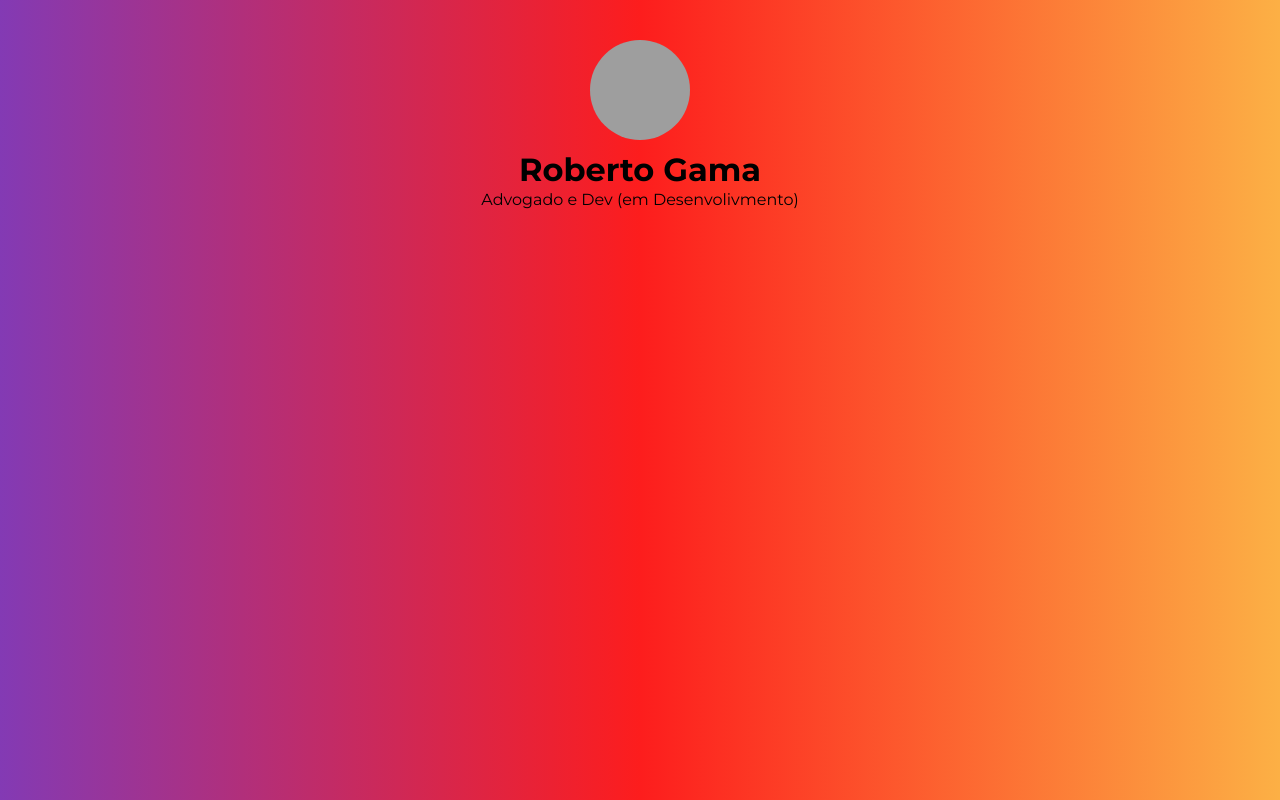
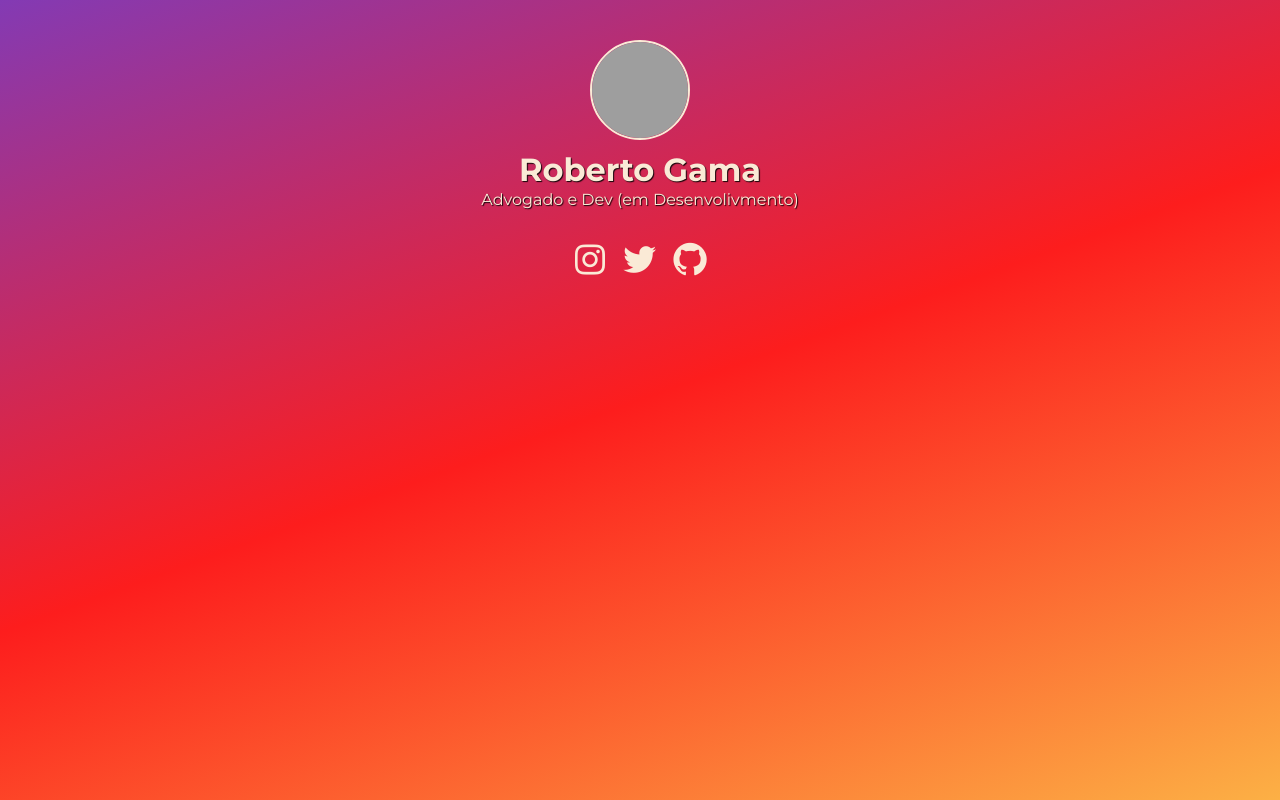
Before and after one commit to robertofgama/robertogama.site, a plain HTML site: page index.html in a window 1280 px wide. Drawn offline with nearby package versions, Linux system fonts and the light colour scheme; grey boxes are pictures that could not be loaded.

Commit message:
Links básicos

```diff
--- a/index.html
+++ b/index.html
@@ -8,6 +8,8 @@
   <title>Roberto Gama</title>
   <link rel="stylesheet" href="style.css">
   <link href="https://fonts.googleapis.com/css2?family=Montserrat:ital,wght@0,100..900;1,100..900&display=swap" rel="stylesheet">
+  <link href='https://unpkg.com/boxicons@2.1.4/css/boxicons.min.css' rel='stylesheet'>
+
 </head>
 <body>
 
@@ -20,6 +22,15 @@
     </div>
 
     <div class="social-media">
+      <a href="https://www.instagram.com/robertofgama" target="_blank" rel="noopener noreferrer">
+        <i class='bx bxl-instagram'></i>
+      </a>
+      <a href="https://twitter.com/robertofgama" target="_blank" rel="noopener noreferrer">
+        <i class='bx bxl-twitter' ></i>
+      </a>
+      <a href="https://github.com/robertofgama" target="_blank" rel="noopener noreferrer">
+        <i class='bx bxl-github' ></i>
+      </a>
 
     </div>
   </header>
--- a/style.css
+++ b/style.css
@@ -6,6 +6,7 @@
 
 :root {
   font-size: 62.5%;
+  --color-1: hsl(34, 78%, 91%);
 }
 
 
@@ -19,12 +20,15 @@ button {
 }
 
 body {
+  height: 100vh;
+
   display: flex;
   flex-direction: column;
   align-items: center;
 
+
   background: rgb(131,58,180);
-  background: linear-gradient(90deg, rgba(131,58,180,1) 0%, rgba(253,29,29,1) 50%, rgba(252,176,69,1) 100%);
+  background: linear-gradient(160deg, rgba(131,58,180,1) 0%, rgba(253,29,29,1) 50%, rgba(252,176,69,1) 100%);
 }
 
 header {
@@ -39,14 +43,19 @@ header .hero {
   flex-direction: column;
   align-items: center;
   justify-content: center;
+
+  color: var(--color-1);
+  text-shadow: 1px 1px 1px rgba(0,0,0,0.9);
 }
 
 header .hero > img {
-  border-radius: 50%;
   width: 10rem;
   height: 10rem;
+  margin: 4rem 0 2rem 0;
 
-  margin: 4rem 0 2rem 0;
+  border: 2px solid var(--color-1);
+
+  border-radius: 50%;
 }
 
 header .hero h1 {
@@ -60,8 +69,9 @@ header .social-media {
   gap: 1rem;
 }
 
-header .social-media a {
-  background-color: red;
-  padding: 2rem;
+header .social-media a i {
+  color: var(--color-1);
   border-radius: 50%;
+  font-size: 4rem;
+
 }
```
